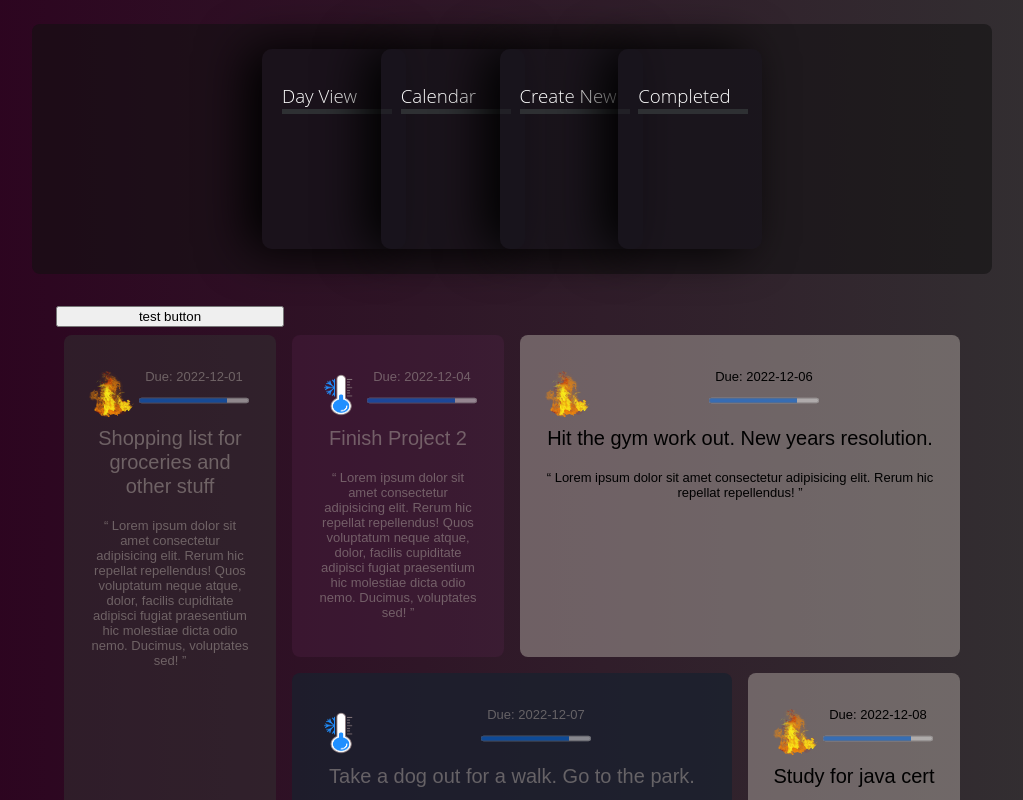
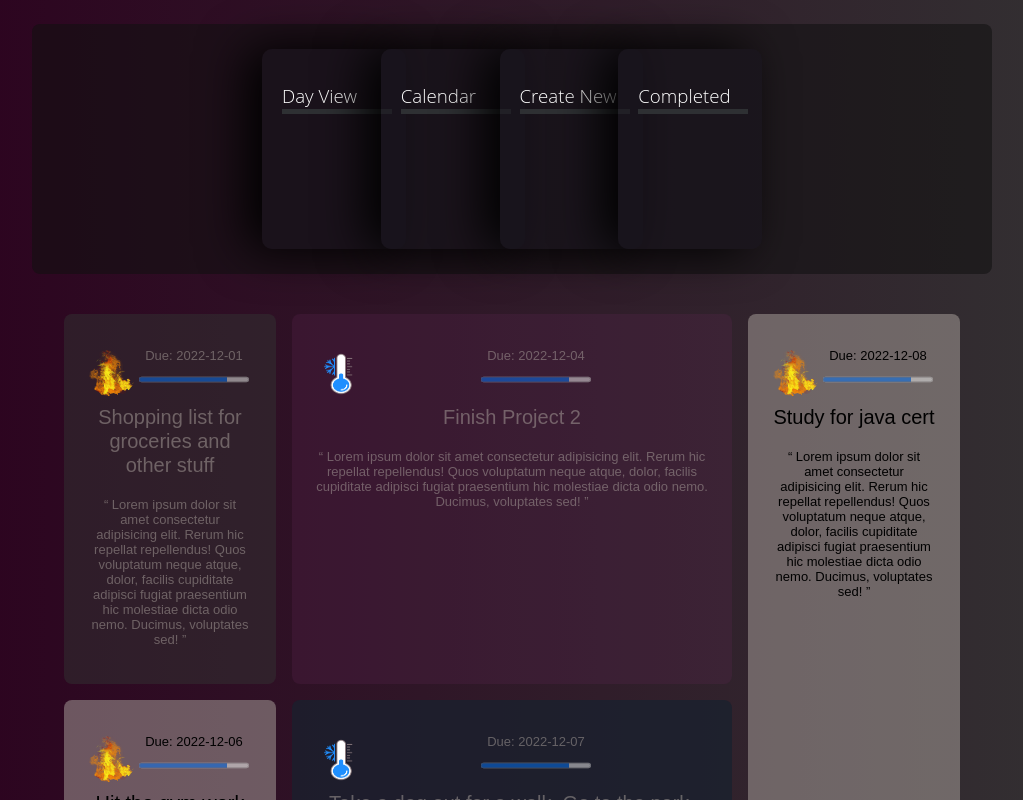
Before and after one commit to andutch/Project2, an Angular app in the folder Proj2_Angular/Project2v0/: page / in a window 1280 px wide. Both pictures are taken after a click on the button "test button". Shown: the top 800 px of the page, without its empty margins (128-1151 px from the left). Built offline with nearby package versions, Linux system fonts and the light colour scheme.

Commit message:
css cleanup

```diff
--- a/Proj2_Angular/Project2v0/src/app/completed-tasks/completed-tasks.component.css
+++ b/Proj2_Angular/Project2v0/src/app/completed-tasks/completed-tasks.component.css
@@ -55,11 +55,11 @@
         grid-auto-columns: 1fr;
 
         grid-template-areas:
-         'one'
-         'two'
-         'three'
-         'four'
-         'five'
+         'a1'
+         'a2'
+         'a3'
+         'a4'
+         'a5'
          'a6'
          'a7'
          'a8'
--- a/Proj2_Angular/Project2v0/src/app/completed-tasks/completed-tasks.component.html
+++ b/Proj2_Angular/Project2v0/src/app/completed-tasks/completed-tasks.component.html
@@ -109,7 +109,7 @@
 <button (click)="populateExampleTasks()">test but</button>
 
     <ng-container *ngFor="let task of taskList; index as i">
-      <article class="task box-type-{{i%5}}" style="margin:.5rem; --grid-var:a{{i+6}}; grid-area: var(--grid-var);" (click)='modifyTask(task.taskId)'>
+      <article class="task box-type-{{i%5}}" style="margin:.5rem; --grid-var:a{{i+1}}; grid-area: var(--grid-var);" (click)='modifyTask(task.taskId)'>
       <!-- <article class="task box-type-{{i%5}}" style="margin:.5rem; --grid-var:{{i}}; grid-area: --grid-var"> -->
       <!-- <article class="task box-type-{{i%5}}" style="margin:.5rem; --grid-var:toWord(i+5); grid-area: var(--grid-var)"> -->
         <div class="flex" >
--- a/Proj2_Angular/Project2v0/src/app/task-view/task-view.component.css
+++ b/Proj2_Angular/Project2v0/src/app/task-view/task-view.component.css
@@ -55,11 +55,11 @@
     grid-auto-columns: 1fr;
 
     grid-template-areas:
-     'one'
-     'two'
-     'three'
-     'four'
-     'five'
+     'a1'
+     'a2'
+     'a3'
+     'a4'
+     'a5'
      'a6'
      'a7'
      'a8'
@@ -159,10 +159,10 @@
   @media screen and (min-width: 40em) {
     .task-grid {
       grid-template-areas:
-       'one one'
-       'two five'
-       'three five'
-       'four four'
+       'a1 a1'
+       'a2 a5'
+       'a3 a5'
+       'a4 a4'
        'a6 a6'
        'a10 a7'
        'a10 a8'
@@ -174,9 +174,9 @@
   @media screen and (min-width: 54em) {
     .task-grid {
         grid-template-areas:
-        "one one two"
-        "five five five"
-        "three four four"
+        "a1 a1 a2"
+        "a5 a5 a5"
+        "a3 a4 a4"
         "a7 a6 a6"
         "a8 a8 a8"
         "a10 a10 a9";
@@ -187,8 +187,8 @@
   @media screen and (min-width: 75em) {
     .task-grid {
         grid-template-areas:
-        "one one two five"
-        "three four four five"
+        "a1 a2 a2 a5"
+        "a3 a4 a4 a5"
 
         "a6 a7 a8 a8"
         "a6 a9 a9 a10"
--- a/Proj2_Angular/Project2v0/src/app/task-view/task-view.component.html
+++ b/Proj2_Angular/Project2v0/src/app/task-view/task-view.component.html
@@ -109,7 +109,7 @@
 <button (click)="populateExampleTasks()">test button</button>
 
     <ng-container *ngFor="let task of taskList; index as i">
-      <article class="task box-type-{{i%5}}" style="margin:.5rem; --grid-var:a{{i+6}}; grid-area: var(--grid-var);" (click)='modifyTask(task.taskId)'>
+      <article class="task box-type-{{i%5}}" style="margin:.5rem; --grid-var:a{{i+1}}; grid-area: var(--grid-var);" (click)='modifyTask(task.taskId)'>
       <!-- <article class="task box-type-{{i%5}}" style="margin:.5rem; --grid-var:{{i}}; grid-area: --grid-var"> -->
       <!-- <article class="task box-type-{{i%5}}" style="margin:.5rem; --grid-var:toWord(i+5); grid-area: var(--grid-var)"> -->
         <div class="flex" >
```
